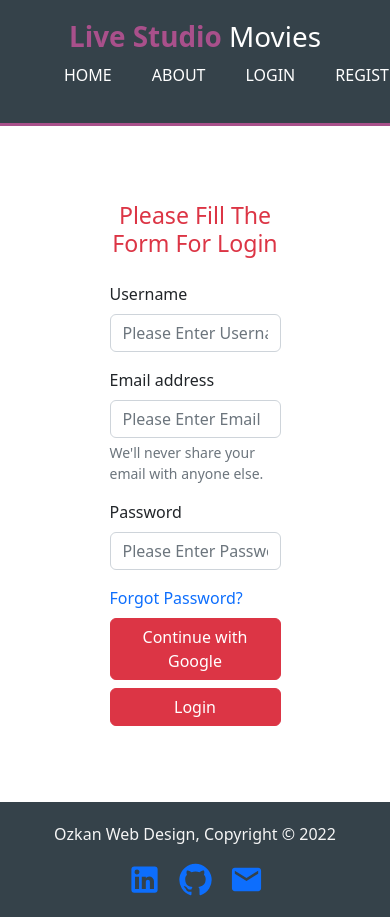
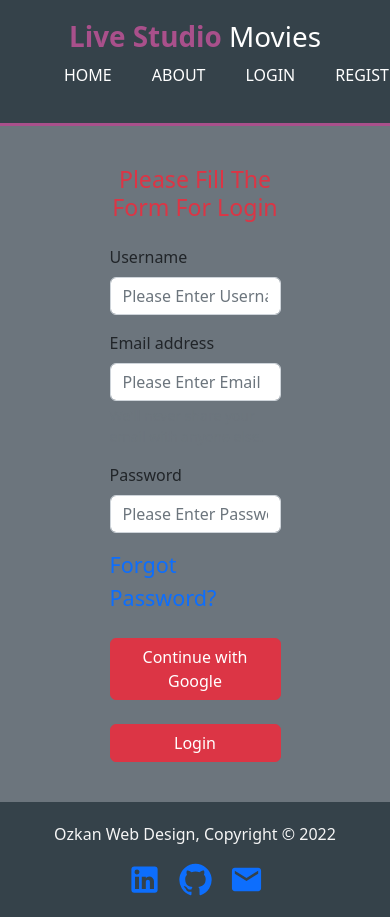
Before and after one commit to ozkankomu/movie-app-react, a React (Create React App) app: page /login in a window 390 px wide. Built offline with nearby package versions, Linux system fonts and the light colour scheme; no server answers.

Commit message:
finished

```diff
--- a/src/pages/Login.jsx
+++ b/src/pages/Login.jsx
@@ -18,9 +18,13 @@
   };
 
   return (
-    <div className="container d-flex justify-content-between align-items-center">
-      <div className="img-fluid d-none d-lg-block">
-        <img src="https://picsum.photos/800/800" alt="image" />
+    <div className="container-fluid d-flex justify-content-between align-items-center bg-secondary">
+      <div className="img-fluid d-none d-lg-block ">
+        <img
+          className="rounded-circle"
+          src="https://picsum.photos/800/800"
+          alt="image"
+        />
       </div>
       <div
         className="container d-flex justify-content-center align-items-center "
@@ -73,7 +77,7 @@
             />
           </div>
           <span
-            className="text-primary me-4 "
+            className="text-primary me-4 fs-4"
             type="button"
             onClick={() => forgotPassword(email, navigate)}
           >
@@ -81,7 +85,7 @@
           </span>
           <button
             type="button"
-            className="btn btn-danger my-2"
+            className="btn btn-danger my-4"
             onClick={handleGeogle}
           >
             Continue with Google
--- a/src/pages/Register.jsx
+++ b/src/pages/Register.jsx
@@ -13,6 +13,14 @@
     createUser(userName, email, password, navigate);
   };
   return (
+    <div className="container-fluid d-flex justify-content-between align-items-center bg-secondary">
+      <div className="img-fluid d-none d-lg-block ">
+        <img
+          className="rounded-circle"
+          src="https://picsum.photos/800/800"
+          alt="image"
+        />
+      </div>
       <div
         className="container d-flex justify-content-center align-items-center "
         style={{ height: "80vh" }}
@@ -70,6 +78,7 @@
           </button>
         </form>
       </div>
+    </div>
   );
 };
 
```
Lines whose indentation alone changed are shown as unchanged.
